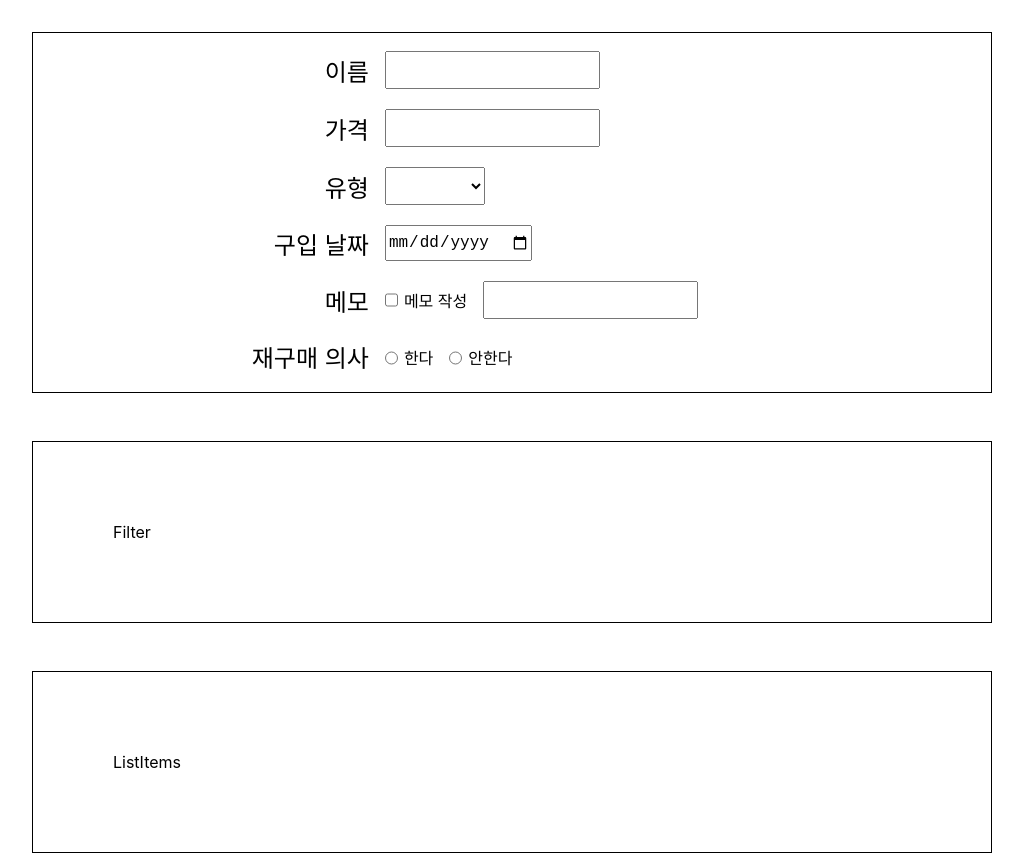
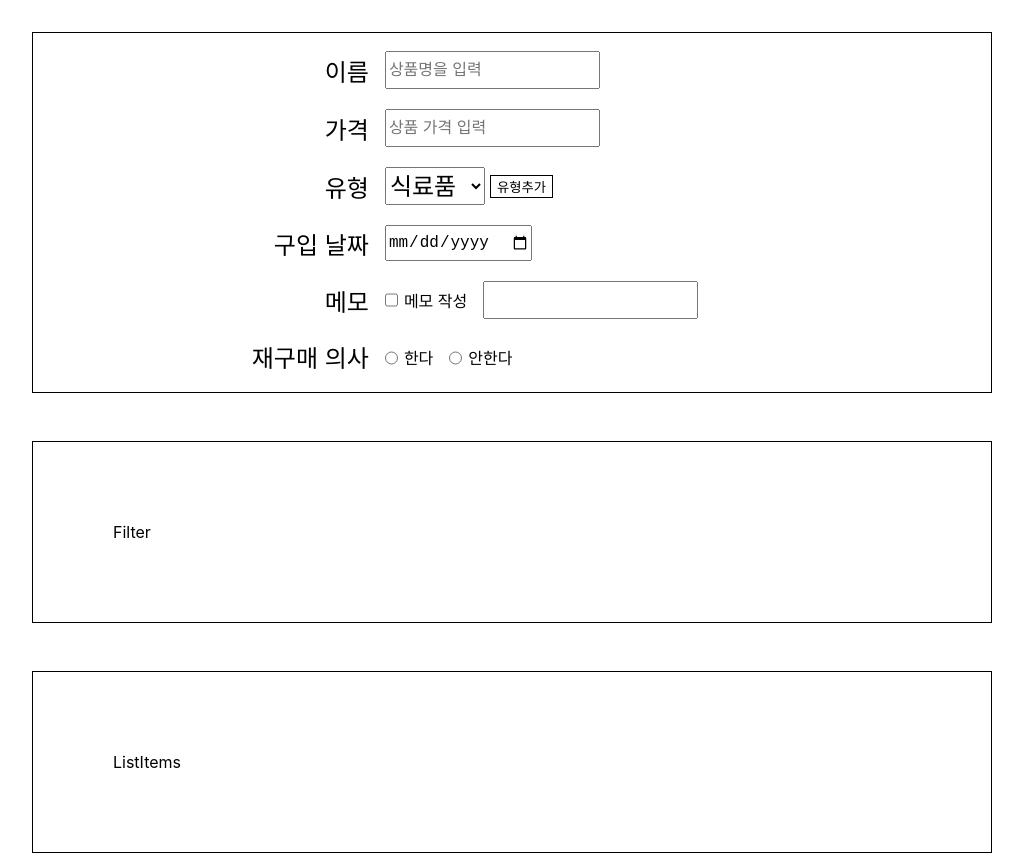
Before and after one commit to newfly101/BootCamp-MoneyCalender, a React (Create React App) app: page / in a window 1280 px wide. Shown: the top 854 px of the page, without its empty margins (128-1151 px from the left). Built offline with nearby package versions, Linux system fonts and the light colour scheme; the HTML template or start-up script is replaced by a standard one.

Commit message:
[가계부 프로젝트] [2] InputMoney 입력 요소 ELEMENT값 추가하기

```diff
--- a/src/App.js
+++ b/src/App.js
@@ -1,4 +1,3 @@
-
 import classes from './App.module.css';
 import InputMoney from "./component/Money/InputMoney";
 import Filter from "./component/Money/Filter";
--- a/src/component/Money/InputMoney.js
+++ b/src/component/Money/InputMoney.js
@@ -1,7 +1,43 @@
-import React from 'react';
+import React, {useEffect} from 'react';
 import classes from './InputMoney.module.css';
 
 const InputMoney = () => {
+    const [productName, setProductName] = React.useState('');
+    const [productPrice, setProductPrice] = React.useState('');
+    const [productType, setProductType] = React.useState(['식료품']);
+    const [productDate, setProductDate] = React.useState(new Date().toString());
+    const [productMemo, setProductMemo] = React.useState('');
+    const [productReBuy, setProductReBuy] = React.useState(true);
+    const [addProductFlag, setAddProductFlag] = React.useState(false);
+    const [addProduct, setAddProduct] = React.useState('');
+
+    const onChangeProductName = (event) => {
+        setProductName(event.target.value);
+        console.log(productName);
+    }
+    const onChangeProductPrice = (event) => {
+        let regex = /^[0-9]*$/;
+        if (regex.test(event.target.value)) {
+            setProductPrice(event.target.value);
+        }
+    }
+    const onChangeProductDate = (event) => {
+        // console.log(event.target.value);
+    }
+    const toggleAddProductType = () => {
+        addProductFlag ? setAddProductFlag(false) : setAddProductFlag(true);
+    }
+    const onChangeAddProduct = (event) => {
+        setAddProduct(event.target.value);
+    }
+    const onKeyDownAddProduct = (event) => {
+        if (event.code === 'Enter' && addProduct.trim().length > 0) {
+            setProductType(prevState => [...prevState, addProduct]);
+            setAddProductFlag(false);
+            setAddProduct('');
+        }
+    }
+
     return (
         <div className={classes.mainBox}>
             <div className={classes.boxComponent}>
@@ -9,7 +45,11 @@ const InputMoney = () => {
                     <label htmlFor="productName">이름</label>
                 </div>
                 <div className={classes.elementBox}>
-                    <input id="productName" name="productName"/>
+                    <input id="productName"
+                           name="productName"
+                           placeholder="상품명을 입력"
+                           value={productName}
+                           onChange={onChangeProductName}/>
                 </div>
             </div>
             <div className={classes.boxComponent}>
@@ -17,7 +57,13 @@ const InputMoney = () => {
                     <label htmlFor="productPrice">가격</label>
                 </div>
                 <div className={classes.elementBox}>
-                    <input id="productPrice" name="productPrice"/>
+                    <input id="productPrice"
+                           name="productPrice"
+                           type="text"
+                           placeholder="상품 가격 입력"
+                           value={productPrice}
+                           onChange={onChangeProductPrice}
+                    />
                 </div>
             </div>
             <div className={classes.boxComponent}>
@@ -25,7 +71,20 @@ const InputMoney = () => {
                     <label htmlFor="productType">유형</label>
                 </div>
                 <div className={classes.elementBox}>
-                    <select id="productType" name="productType"/>
+                    <select id="productType" name="productType">
+                        {productType && productType.map((item, index) => (
+                            <option key={`product-${index}`}>{item}</option>
+                        ))}
+                    </select>
+                    <button className={classes.btn} onClick={toggleAddProductType}>유형추가</button>
+                    {addProductFlag &&
+                    <input type="text"
+                           name="addProduct"
+                           id="addProduct"
+                           value={addProduct}
+                           onKeyDown={onKeyDownAddProduct}
+                           onChange={onChangeAddProduct}
+                    />}
                 </div>
             </div>
             <div className={classes.boxComponent}>
@@ -33,7 +92,12 @@ const InputMoney = () => {
                     <label htmlFor="productBuyDate">구입 날짜</label>
                 </div>
                 <div className={classes.elementBox}>
-                    <input type="date" id="productBuyDate" name="productBuyDate"/>
+                    <input type="date"
+                           id="productBuyDate"
+                           name="productBuyDate"
+                           value={productDate}
+                           onChange={onChangeProductDate}
+                    />
                 </div>
             </div>
             <div className={classes.boxComponent}>
--- a/src/component/Money/InputMoney.module.css
+++ b/src/component/Money/InputMoney.module.css
@@ -47,3 +47,11 @@
 .elementBox label {
     padding-left: 3px;
 }
+.btn {
+    margin-left: 5px;
+    background: white;
+    border: 1px solid black;
+}
+.btn:hover {
+    background: #707070;
+}
```
